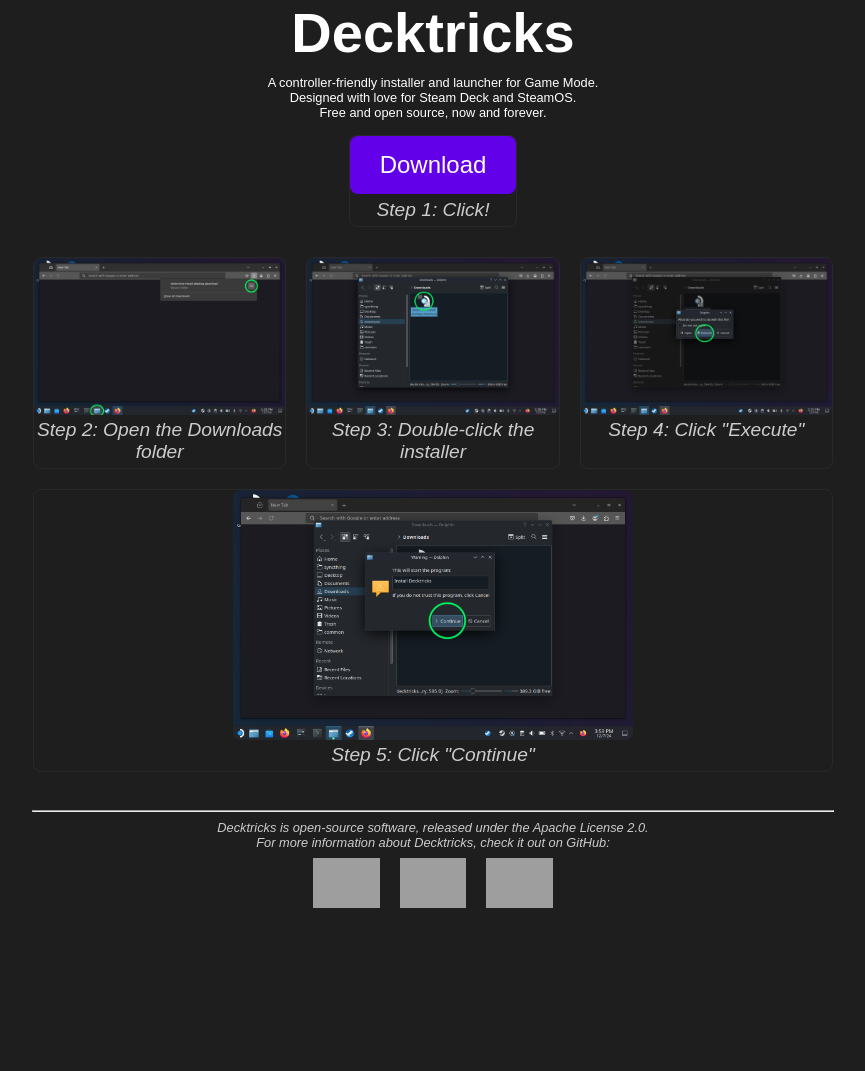
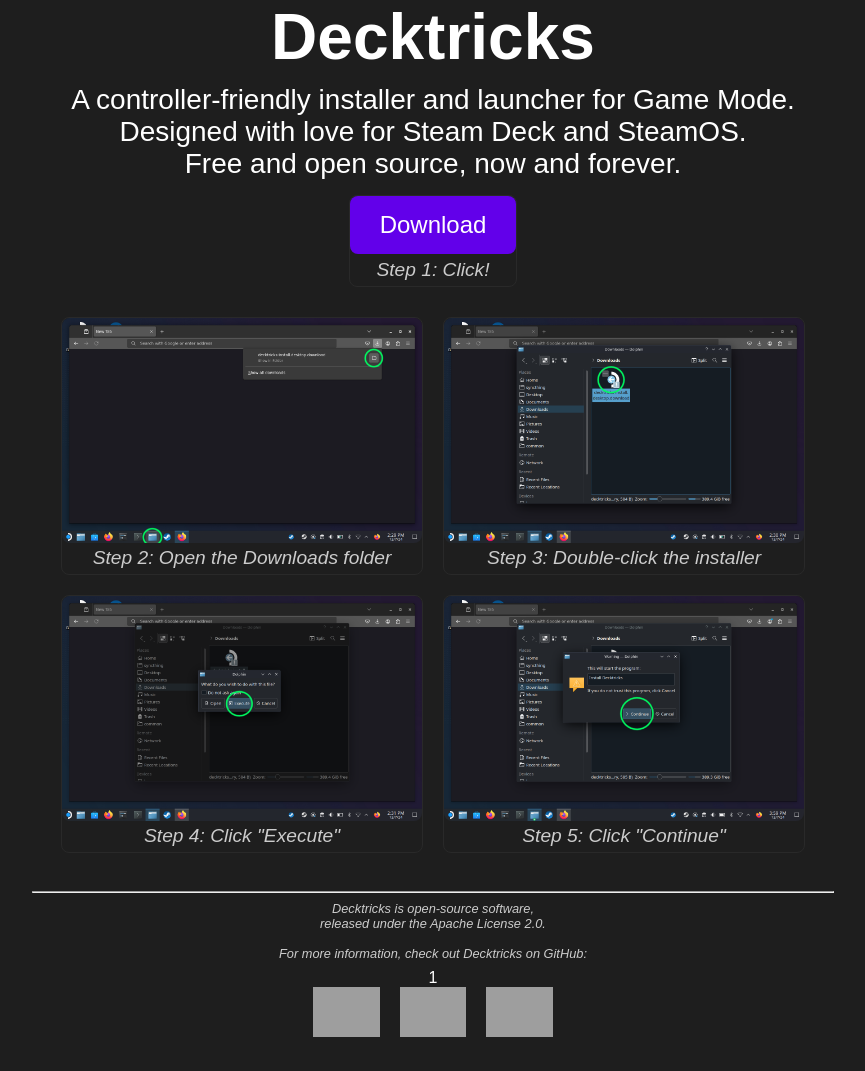
Before and after one commit to MrAwesome/decktricks-website, a website: page index.html in a window 1280 px wide. Shown: the whole page, without its empty margins (207-1072 px from the left). Before the commit the page ends 942 px from the top, so only its background shows below. Drawn offline with Linux system fonts and the light colour scheme; grey boxes are pictures that could not be loaded.

Commit message:
Test code

```diff
--- a/index.html
+++ b/index.html
@@ -4,6 +4,11 @@
     <meta charset="UTF-8">
     <meta name="viewport" content="width=device-width, initial-scale=1.0">
     <title>Decktricks</title>
+    <script>
+        document.addEventListener('DOMContentLoaded', function() {
+        document.getElementById('lol').textContent = window.devicePixelRatio;
+    });
+    </script>
     <style>
         * {
             -webkit-font-smoothing: antialiased;
@@ -19,19 +24,18 @@
             flex-direction: column;
             min-height: 100vh;
             align-items: center;
-            justify-content: center;
         }
         h1 {
             color: #ffffff;
-            font-size: 3.5em;
+            font-size: 8vmin;
             margin-bottom: 10px;
             margin-top: 0px;
             text-align: center;
         }
         .info-top {
-            font-size: 0.8em;
             text-align: center;
             padding-bottom: 15px;
+            font-size: 3.5vmin;
         }
         .download-button {
             display: inline-block;
@@ -67,7 +71,7 @@
         .step {
             border: 1px solid #292929;
             border-radius: 8px;
-            flex: 1 1 200px;
+            flex: 0 0 45%;
             text-align: center;
             padding-bottom: 5px;
         }
@@ -146,9 +150,11 @@
     </div>
     <hr class="divider-bottom" />
     <div class="info-bottom">
-        Decktricks is open-source software, released under the Apache License 2.0.<br />
-        For more information about Decktricks, check it out on GitHub:
+        Decktricks is open-source software, <br />
+        released under the Apache License 2.0.<br /> <br />
+        For more information, check out Decktricks on GitHub:
     </div>
+    <div id="lol">LOL</div>
     <footer>
         <a href="https://github.com/MrAwesome/decktricks">
             <img src="https://cdn.simpleicons.org/github/797979" alt="GitHub logo">
```
